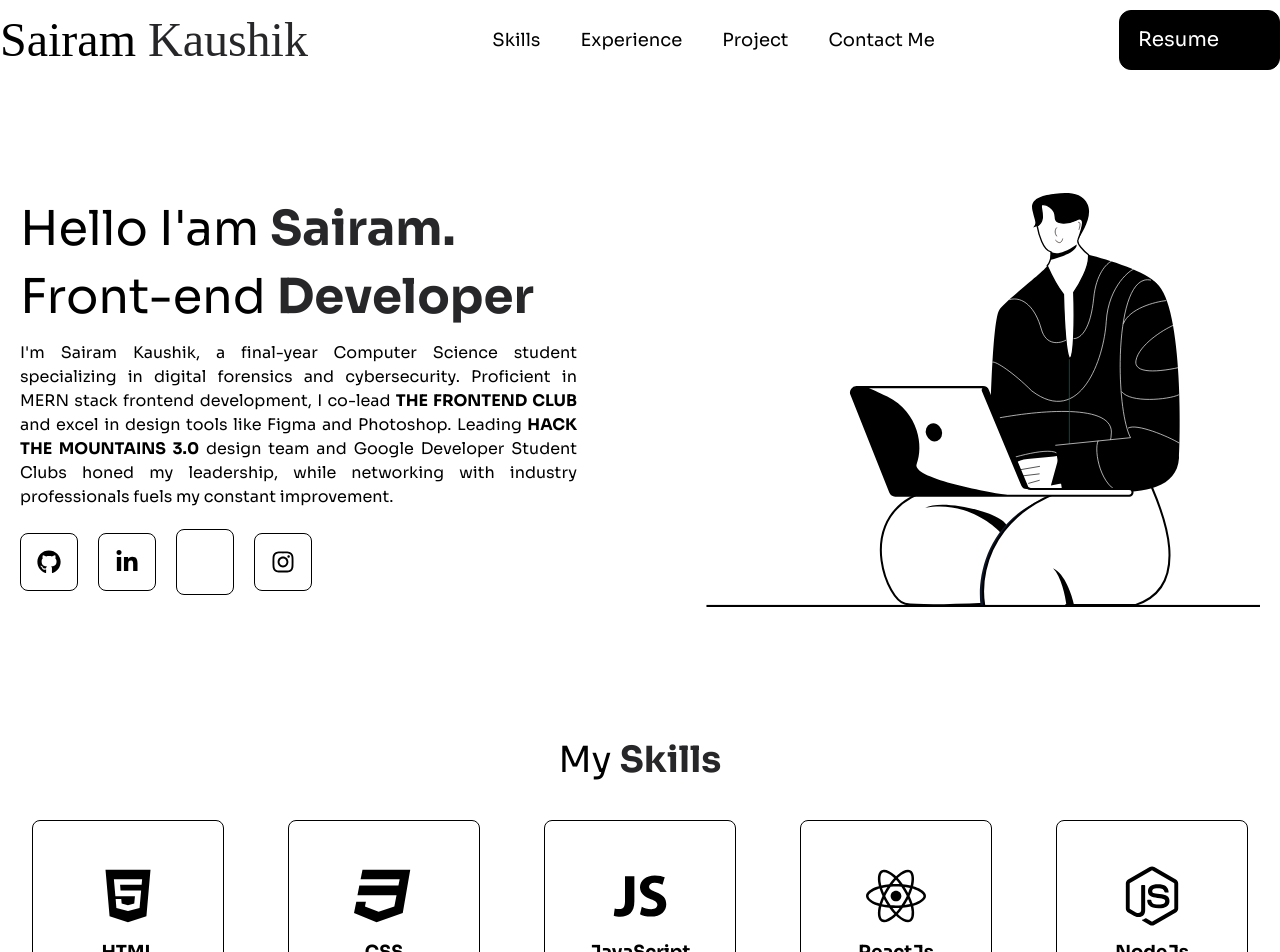
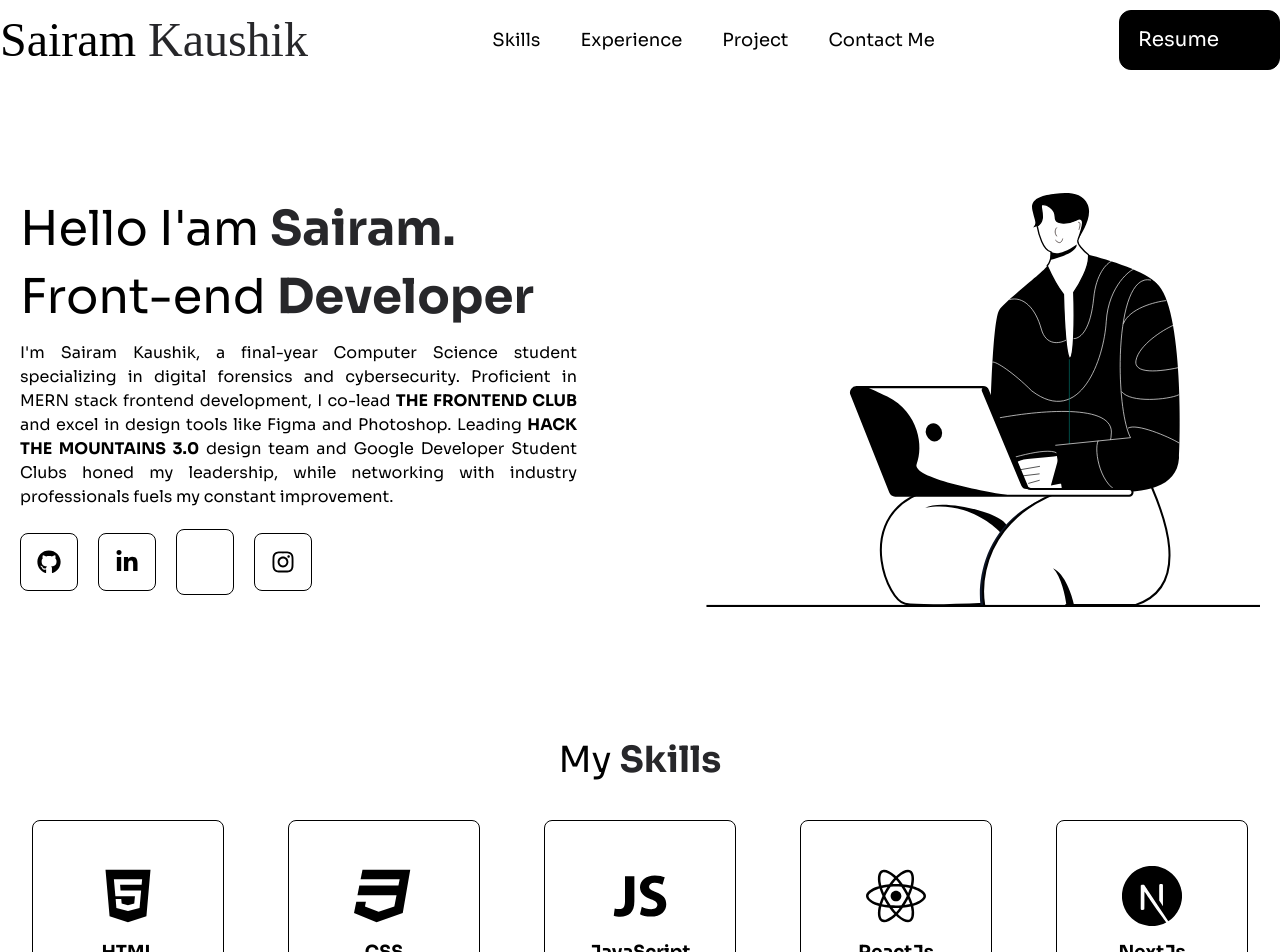
Before and after one commit to sai-ram-kaushik/portfolio_next, a Next.js app: page / in a window 1280 px wide. Shown: the top 952 px of the page. Built offline with nearby package versions, Linux system fonts and the light colour scheme; some icons are missing; a web font is replaced by a local one.

Commit message:
updated skills

```diff
--- a/constants/index.js
+++ b/constants/index.js
@@ -3,6 +3,7 @@ import { FaLinkedinIn } from "react-icons/fa";
 import { FaXTwitter } from "react-icons/fa6";
 import { IoLogoJavascript } from "react-icons/io";
 import { BiLogoMongodb } from "react-icons/bi";
+import { SiNextdotjs } from "react-icons/si";
 import {
   FaInstagram,
   FaHtml5,
@@ -49,6 +50,7 @@ export const skills = [
   { label: "CSS", icon: <FaCss3 /> },
   { label: "JavaScript", icon: <IoLogoJavascript /> },
   { label: "ReactJs", icon: <FaReact /> },
+  { label: "NextJs", icon: <SiNextdotjs /> },
   { label: "NodeJs", icon: <FaNodeJs /> },
   { label: "MongoDB", icon: <BiLogoMongodb /> },
   { label: "Tailwind CSS", icon: <BiLogoTailwindCss /> },
```
